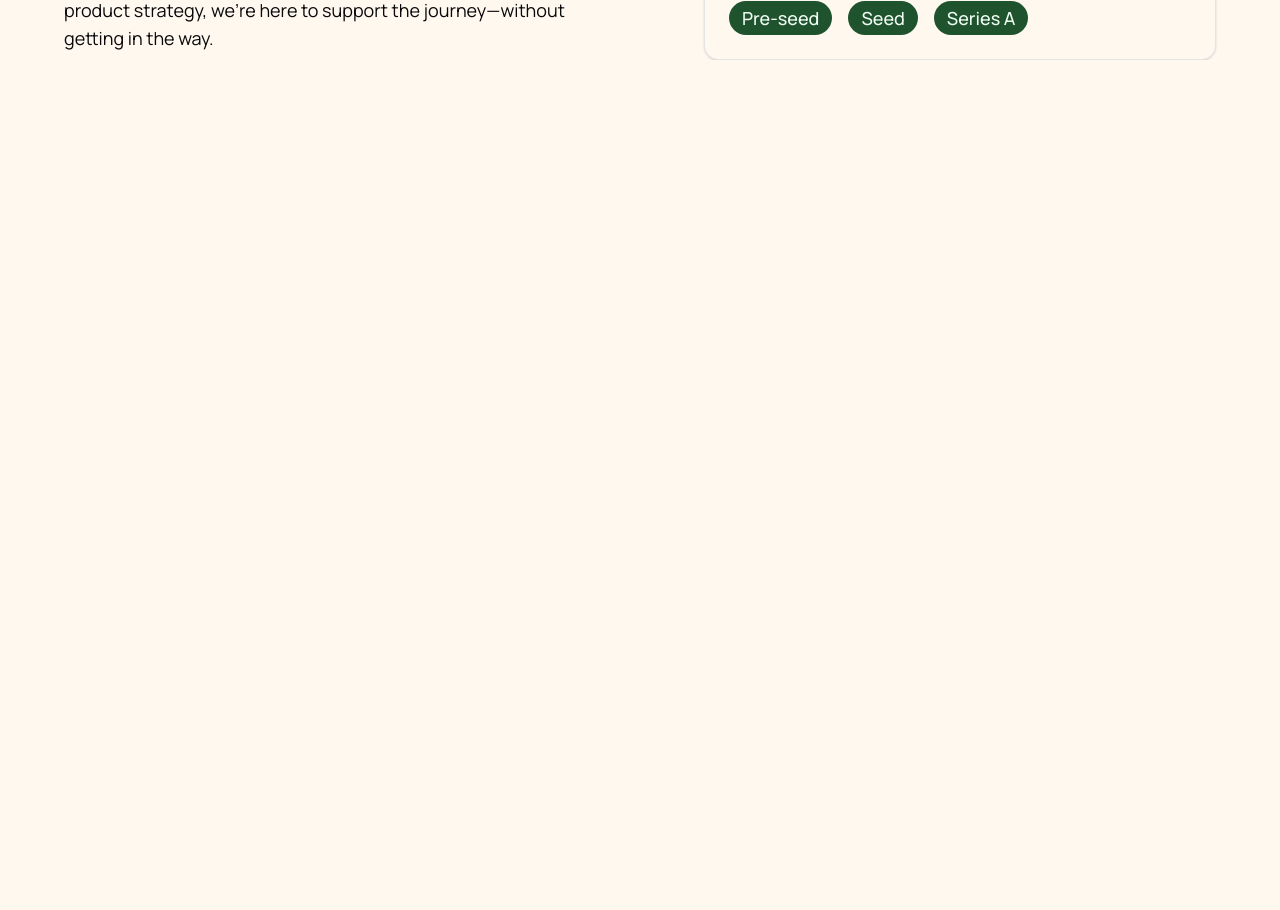
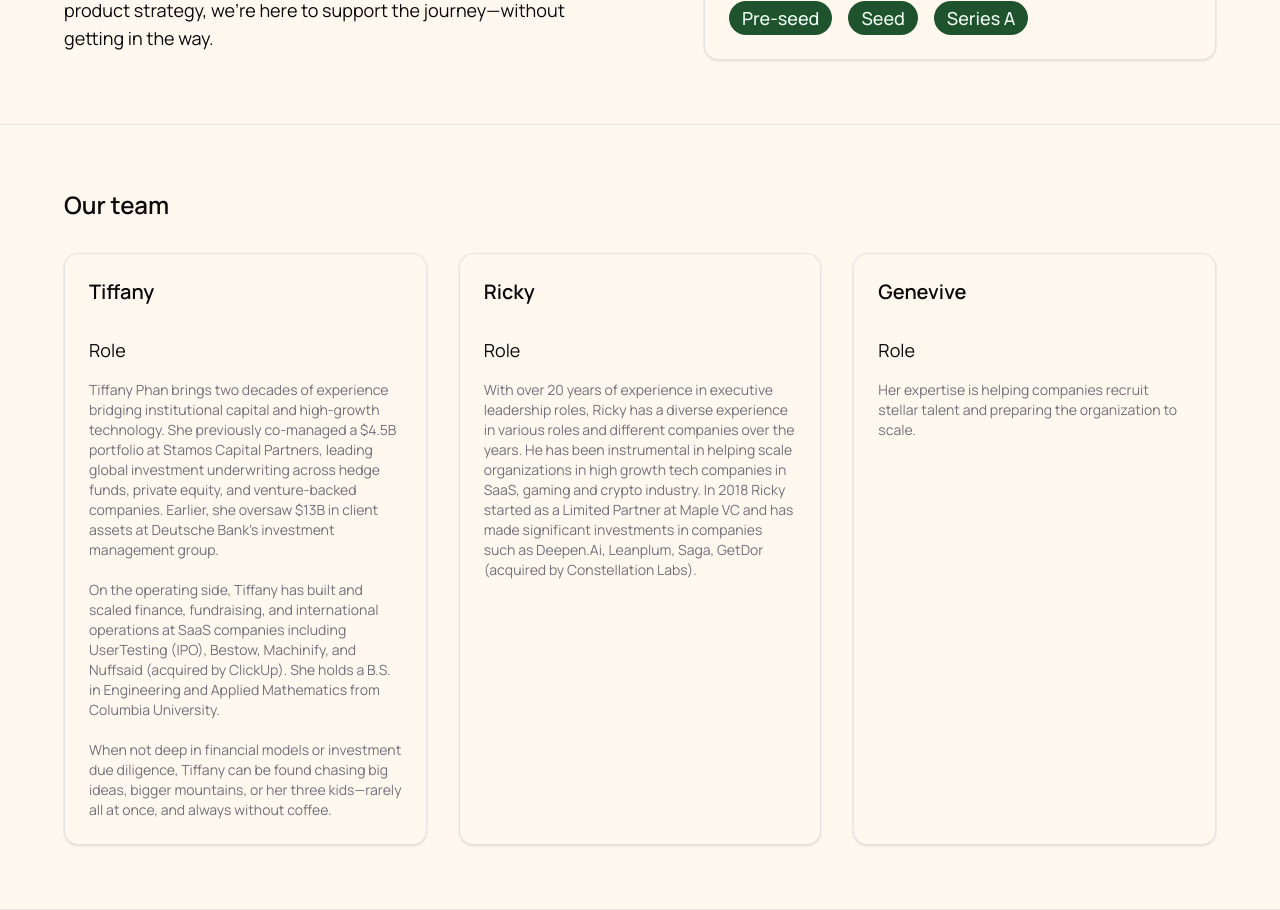
Before and after one commit to genevivef/chestnutventuresgroup.com, a SvelteKit app: page / in a window 1280 px wide. Shown: the part 1000-1910 px from the top of the page. Before the commit the page ends 1060 px from the top, so only its background shows below. Built offline with nearby package versions, Linux system fonts and the light colour scheme.

Commit message:
Add team section

```diff
--- a/src/routes/+page.svelte
+++ b/src/routes/+page.svelte
@@ -2,6 +2,7 @@
     import { Button } from "$lib/components/ui/button";
     import * as Card from "$lib/components/ui/card";
     import { Badge } from "$lib/components/ui/badge";
+    import { Separator } from "$lib/components/ui/separator";
 </script>
 
 <div class="w-full flex flex-col items-center gap-8 bg-linear-to-b from-emerald-300 from-50% p-32">
@@ -12,7 +13,7 @@
     </Button>
 </div>
 
-<div class="flex flex-col md:flex-row items-center gap-32 px-16">
+<div class="flex flex-col md:flex-row md:items-center gap-32 px-16">
     <div class="md:basis-1/2 flex flex-col gap-8">
         <h3 class="text-4xl font-semibold">Investing across frontiers</h3>
         <p class="text-lg mb-8">From AI and fintech to vertical SaaS and infrastructure, we partner with founders turning ambitious ideas into category-defining businesses.</p>
@@ -50,3 +51,49 @@
         </Card.Root>
     </div>
 </div>
+
+<Separator />
+
+<div class="flex flex-col gap-8 px-16">
+    <h2 class="text-2xl font-semibold">Our team</h2>
+
+    <div class="grid grid-cols-1 md:grid-cols-3 gap-8">
+        <Card.Root>
+            <Card.Header>
+                <Card.Title class="text-xl">Tiffany</Card.Title>
+            </Card.Header>
+            <Card.Content>
+                <p class="text-lg pb-4">Role</p>
+                <p class="text-sm text-muted-foreground">
+                    Tiffany Phan brings two decades of experience bridging institutional capital and high-growth technology. She previously co-managed a $4.5B portfolio at Stamos Capital Partners, leading global investment underwriting across hedge funds, private equity, and venture-backed companies. Earlier, she oversaw $13B in client assets at Deutsche Bank's investment management group.
+                    <br /><br />
+                    On the operating side, Tiffany has built and scaled finance, fundraising, and international operations at SaaS companies including UserTesting (IPO), Bestow, Machinify, and Nuffsaid (acquired by ClickUp). She holds a B.S. in Engineering and Applied Mathematics from Columbia University.
+                    <br /><br />
+                    When not deep in financial models or investment due diligence, Tiffany can be found chasing big ideas, bigger mountains, or her three kids—rarely all at once, and always without coffee.
+                </p>
+            </Card.Content>
+        </Card.Root>
+
+        <Card.Root>
+            <Card.Header>
+                <Card.Title class="text-xl">Ricky</Card.Title>
+            </Card.Header>
+            <Card.Content>
+                <p class="text-lg pb-4">Role</p>
+                <p class="text-sm text-muted-foreground">With over 20 years of experience in executive leadership roles, Ricky has a diverse experience in various roles and different companies over the years. He has been instrumental in helping scale organizations in high growth tech companies in SaaS, gaming and crypto industry. In 2018 Ricky started as a Limited Partner at Maple VC and has made significant investments in companies such as Deepen.Ai, Leanplum, Saga, GetDor (acquired by Constellation Labs).</p>
+            </Card.Content>
+        </Card.Root>
+
+        <Card.Root>
+            <Card.Header>
+                <Card.Title class="text-xl">Genevive</Card.Title>
+            </Card.Header>
+            <Card.Content>
+                <p class="text-lg pb-4">Role</p>
+                <p class="text-sm text-muted-foreground">Her expertise is helping companies recruit stellar talent and preparing the organization to scale.</p>
+            </Card.Content>
+        </Card.Root>
+    </div>
+</div>
+
+<Separator />
```
